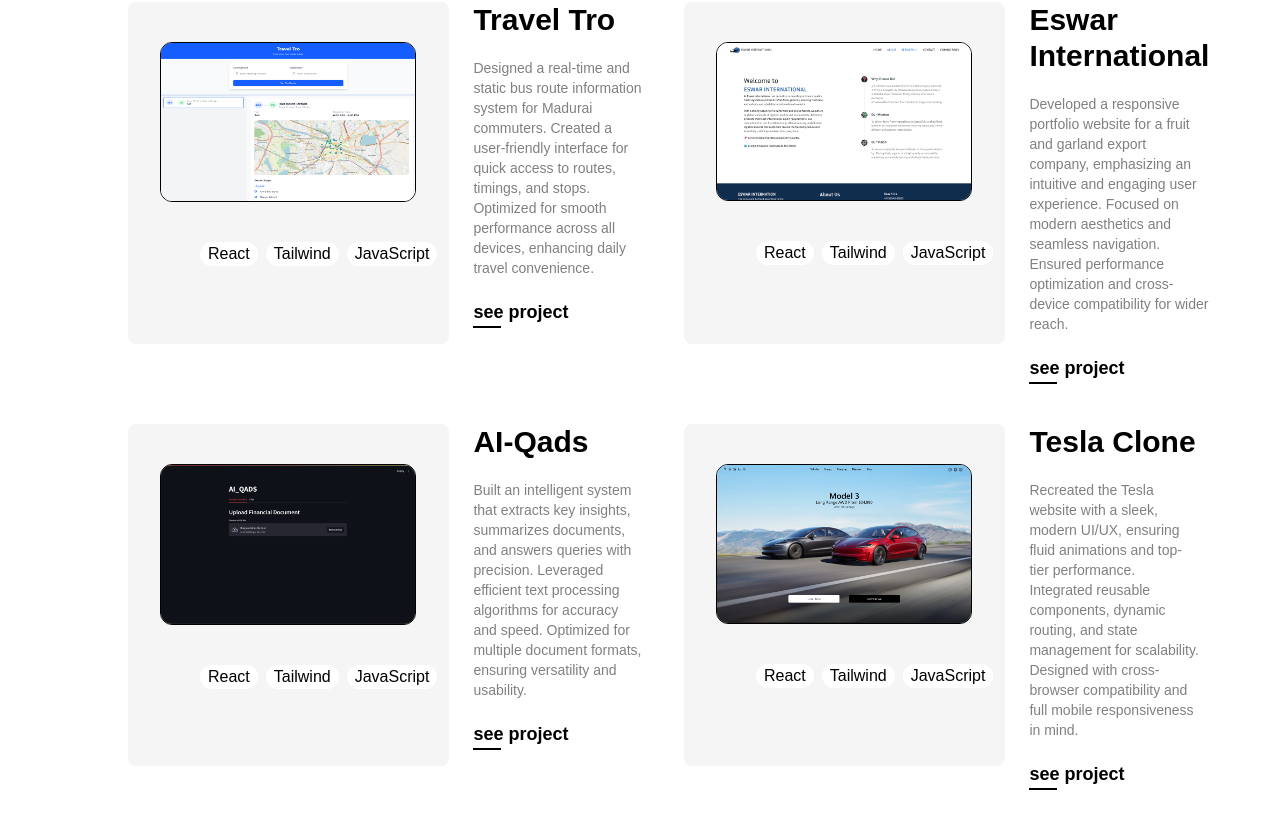
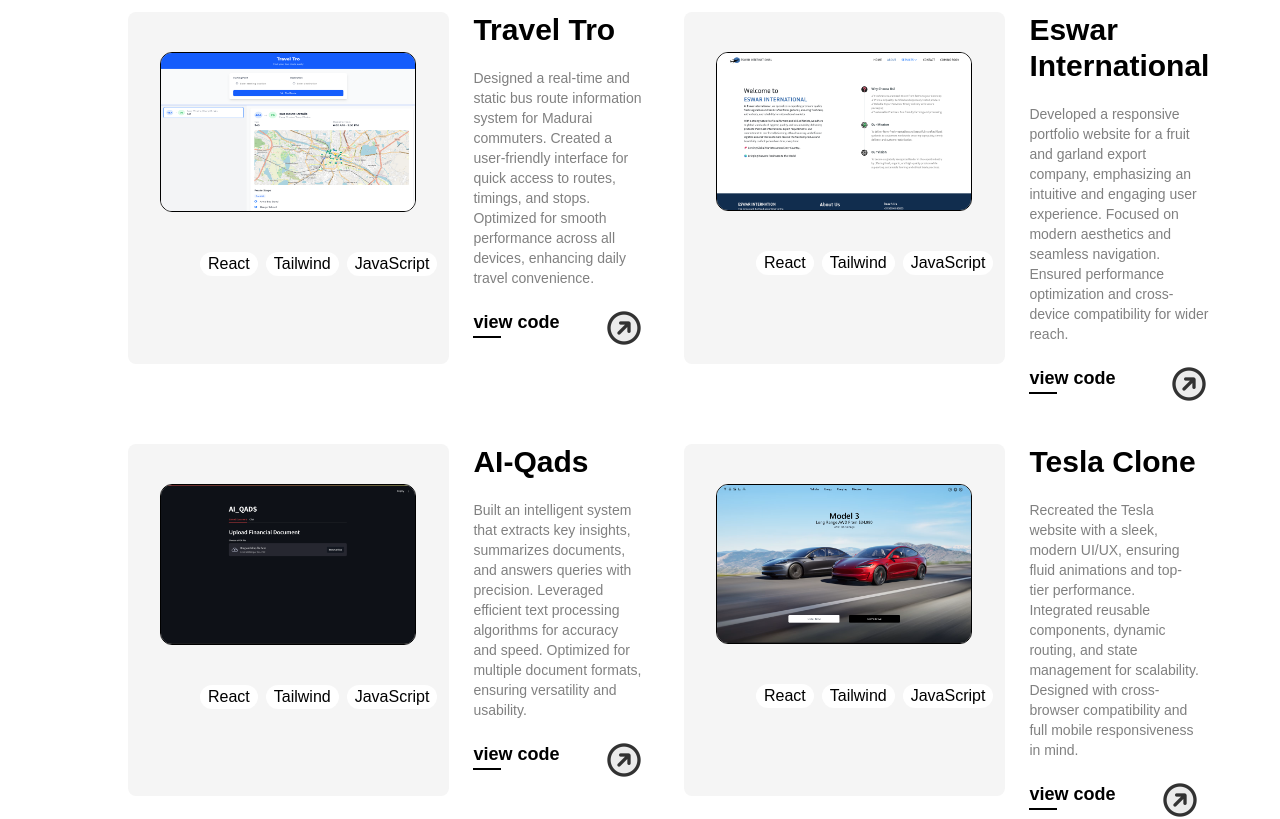
Before and after one commit to EswarCodeX/Portfolio, a React (Vite) app: page / in a window 1280 px wide. Shown: the part 1032-1851 px from the top of the page. Built offline with nearby package versions, Linux system fonts and the light colour scheme; a web font is replaced by a local one.

Commit message:
link updated

```diff
--- a/src/components/Project.jsx
+++ b/src/components/Project.jsx
@@ -1,6 +1,7 @@
 import React from "react";
 import { useTheme } from "../context/ThemeContext";
 import items from "../components/data/data.js";
+import arrow from "../assets/project/preview.png";
 
 export default function Project() {
   const { darkMode } = useTheme();
@@ -74,12 +75,22 @@
                 <p className="text-[#808080] sm:text-sm text-xs">
                   {props.description}
                 </p>
-                <a href={props.link}>
-                  <p className="flex font-semibold sm:text-lg text-sm cursor-pointer">
-                    see project
-                  </p>
-                  <div className="h-0.5 w-7 bg-black"></div>
-                </a>
+                <div className="flex justify-between">
+                  <a href={props.link}>
+                    <p className="flex font-semibold sm:text-lg text-sm cursor-pointer">
+                      view code
+                    </p>
+                    <div
+                      className={`h-0.5 w-7 ${
+                        darkMode ? " bg-white" : " bg-black"
+                      }`}
+                    ></div>
+                  </a>
+                  <a href={props.preview}>
+                    <img src={arrow} className="sm:size-10 size-7" alt="" />
+                    {/* <p className="text-xs">preview</p> */}
+                  </a>
+                </div>
               </div>
             </div>
           );
--- a/src/components/data/data.js
+++ b/src/components/data/data.js
@@ -7,7 +7,8 @@
   {
     id: 1,
     title: "Travel Tro",
-    link: "#",
+    link: "https://github.com/EswarCodeX/Travel_Tro",
+    preview: "https://travel-tro.vercel.app/",
     description:
       "Designed a real-time and static bus route information system for Madurai commuters. Created a user-friendly interface for quick access to routes, timings, and stops. Optimized for smooth performance across all devices, enhancing daily travel convenience.",
     image: traveltro,
@@ -27,7 +28,8 @@
   {
     id: 2,
     title: "Eswar International",
-    link: "https://eswarinternational.netlify.app/",
+    link: "https://github.com/EswarCodeX/Eswar_International",
+    preview: "https://eswarinternational.netlify.app/",
     description:
       "Developed a responsive portfolio website for a fruit and garland export company, emphasizing an intuitive and engaging user experience. Focused on modern aesthetics and seamless navigation. Ensured performance optimization and cross-device compatibility for wider reach.",
     image: inter,
@@ -49,6 +51,7 @@
     id: 3,
     title: "AI-Qads",
     link: "#",
+    preview: "#",
     description:
       "Built an intelligent system that extracts key insights, summarizes documents, and answers queries with precision. Leveraged efficient text processing algorithms for accuracy and speed. Optimized for multiple document formats, ensuring versatility and usability.",
     image: aiqads,
@@ -70,7 +73,8 @@
   {
     id: 4,
     title: "Tesla Clone",
-    link: "https://classy-gumdrop-968be0.netlify.app/",
+    link: "https://github.com/EswarCodeX/Tesla",
+    preview: "https://classy-gumdrop-968be0.netlify.app/",
     description:
       "Recreated the Tesla website with a sleek, modern UI/UX, ensuring fluid animations and top-tier performance. Integrated reusable components, dynamic routing, and state management for scalability. Designed with cross-browser compatibility and full mobile responsiveness in mind.",
     image: tesla,
--- a/src/components/header.jsx
+++ b/src/components/header.jsx
@@ -6,7 +6,7 @@
   return (
     <>
       <div
-        className={` w-screen h-1.5  ${darkMode ? "bg-white" : "bg-black"}`}
+        className={` w-screen h-4  ${darkMode ? "bg-white" : "bg-black"}`}
       ></div>
       <header
         className="flex justify-between sm:pt-11 pt-5 font-man"
--- a/src/index.css
+++ b/src/index.css
@@ -15,3 +15,8 @@
   font-style: normal;
   src: url("/fonts/Oswald.woff2") format("woff2");
 }
+
+::-webkit-scrollbar {
+  width: 0px;
+  background: transparent;
+}
```
Also changed, not shown: src/assets/project/preview.png (added).
